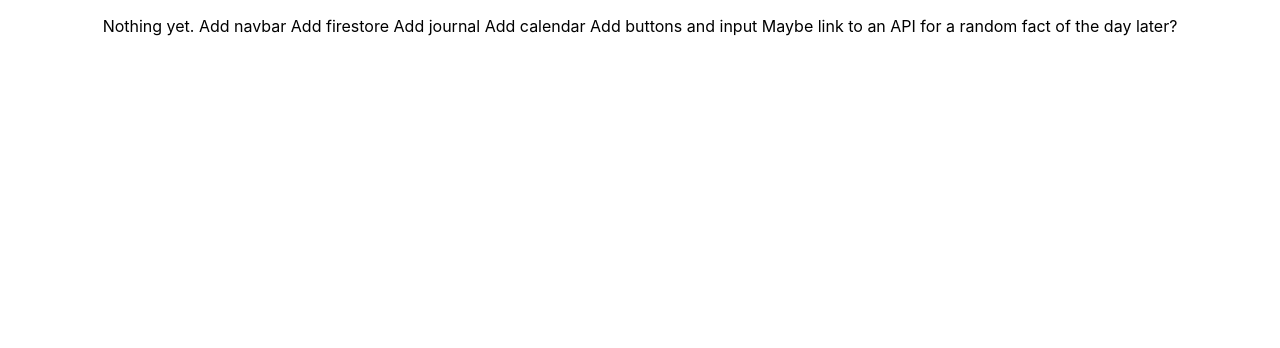
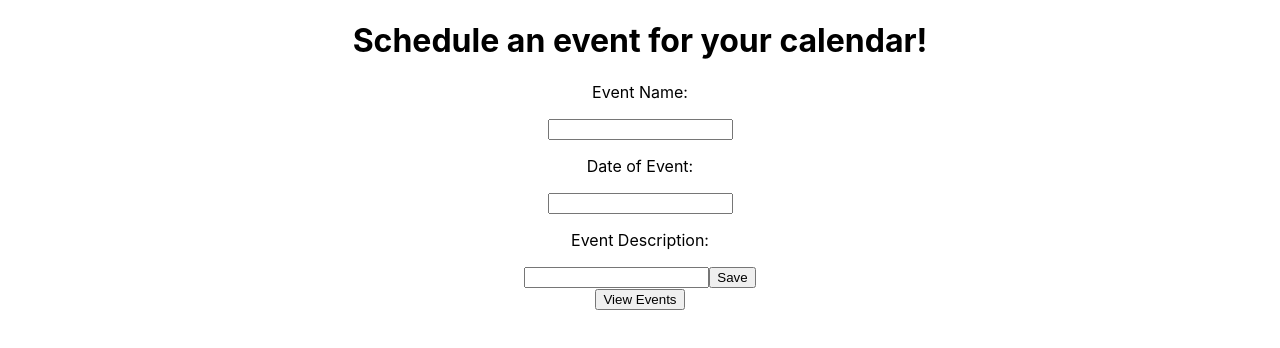
Before and after one commit to DALI-mini-webdev/final-project-bobcats-group-4, a React (Create React App) app: page / in a window 1280 px wide. Shown: the top 348 px of the page. Built offline with nearby package versions, Linux system fonts and the light colour scheme.

Commit message:
firebase calendar

```diff
--- a/package.json
+++ b/package.json
@@ -6,6 +6,8 @@
     "@testing-library/jest-dom": "^5.11.4",
     "@testing-library/react": "^11.1.0",
     "@testing-library/user-event": "^12.1.10",
+    "firebase": "^8.2.9",
+    "immutable": "^4.0.0-rc.12",
     "react": "^17.0.1",
     "react-dom": "^17.0.1",
     "react-scripts": "4.0.2",
--- a/src/App.css
+++ b/src/App.css
@@ -1,3 +1,4 @@
 .App {
   text-align: center;
+  text-emphasis-color: black;
 }
--- a/src/App.js
+++ b/src/App.js
@@ -1,22 +1,18 @@
 import React from 'react';
-import calendar from "./components/calendar/calendar";
+import Calendar from "./components/calendar/calendar";
 import journal from "./components/journal/journal";
 import './App.css';
+import firebase from 'firebase'
 
 function App() {
-
+    console.log(firebase);
+    console.log(firebase.db);
   return (
     <div className="App">
-     <p>Nothing yet.
-     Add navbar
-     Add firestore
-     Add journal
-     Add calendar
-     Add buttons and input
-     Maybe link to an API for a random fact of the day later?
-     </p>
+       <Calendar />
+       <p test />
     </div>
-  );
+  )
 }
 
 export default App;
--- /dev/null
+++ b/src/components/calendar/Eventpost.js
@@ -0,0 +1,21 @@
+import React, { Component } from 'react';
+
+class Eventpost extends Component {
+    constructor(props) {
+        super(props);
+        this.state = {
+        }
+    }
+
+    render() {
+        return (
+            <div>
+                <p>{this.props.name}</p>
+                <p>{this.props.date}</p>
+                <p>{this.props.description}</p>
+            </div>
+        )
+    }
+}
+
+export default Eventpost;
--- a/src/components/calendar/calendar.js
+++ b/src/components/calendar/calendar.js
@@ -2,6 +2,8 @@ import { render } from '@testing-library/react';
 import React, { Component } from 'react';
 import { Map } from 'immutable';
 import './calendar.css';
+import EventPost from './Eventpost'
+import firebase from './firebase/index'
 //import View Calendar, import firebase
 
 class calendar extends Component {
@@ -21,9 +23,22 @@ class calendar extends Component {
         this.setState({events: this.state.events.delete(id, field)})
     }
 
-    save = (id, field) => {
-        this.setState({events: this.state.eventDescription.update(id, (n) => { return Object.assign({}, n, field)})})
-    }
+    saveEvent = () => {
+        console.log("savebutton")
+        firebase.db.collection('Event').add({
+            name: this.state.eventName,
+            date: this.state.eventDate,
+            description: this.state.eventDescription,
+            id: this.state.eventID
+        }).then(ref => {
+            console.log('document reference id', ref.id);
+            this.setState({
+                id: this.state.id + 1
+            })
+        }).catch((e) => {
+            console.log(e);
+        })
+    };
 
     neweventNameFunction = (event) => {
         this.setState({ eventName: event.target.value });
@@ -37,10 +52,38 @@ class calendar extends Component {
         this.setState({ eventDescription: event.target.value });
     }
 
-    //add firebase stuff here: saveEventInfo, fetchEvents
+    fetchEvents = () => {
+        console.log("fetchbutton")
+        const eventList = [];
+        firebase.db.collection('Event').get()
+            .then(query => {
+                query.forEach(doc => {
+                    console.log(doc.data());
+                    eventList.push(doc.data());
+                })
+            })
+            .then(() => {
+                this.setState({
+                    allEvents: eventList
+                }).catch((e) => {
+                    console.log(e);
+                })
+            })
+      }
 
-//add View Calendar Button and Delete Button and Save Button to below
+//added firebase view and add event functions
+//still to-do: add "time" field since right now we just have date
+//idea: use a package to do a drop-down date thing. I will look into this and try to find a package for this purpose
 render() {
+    const allEvents = this.state.allEvents.map((Event) => {
+        return (
+            <EventPost
+                name={Event.name}
+                date={Event.date}
+                description={Event.description}
+            />
+        )
+    })
     return (
         <div>
 
@@ -57,9 +100,15 @@ render() {
 
             <p> Event Description: </p>
             <input type="text" value={this.state.eventDescription} onChange={this.neweventDescriptionFunction} />
+
+            <button onClick={this.saveEvent}>Save</button>
+        </div>
+        <div className='allEvents'>
+                    <button onClick={this.fetchEvents}>View Events</button>
+                    {allEvents}
+        </div>
         </div>
 
-        </div>
         );
     }
 }
--- /dev/null
+++ b/src/components/calendar/firebase/index.js
@@ -0,0 +1,20 @@
+// For Firebase JS SDK v7.20.0 and later, measurementId is optional
+import firebase from 'firebase'
+import 'firebase/firestore'
+
+firebase.initializeApp({
+    apiKey: "AIzaSyCC2IoaaKSaqPT28zJmEDJFyOOyI7po8Mc",
+    authDomain: "calendar-fb0f8.firebaseapp.com",
+    projectId: "calendar-fb0f8",
+    storageBucket: "calendar-fb0f8.appspot.com",
+    messagingSenderId: "503880335460",
+    appId: "1:503880335460:web:192a6e27445b12dc01df71",
+    measurementId: "G-3Q4D43MDY9"
+  });
+
+
+  const db = firebase.firestore();
+
+  export default {
+    firebase, db
+  }
```
Also changed, not shown: src/components/Calendarfirebase.js (deleted), 1 other file (tests, documents, lock files or other folders).
